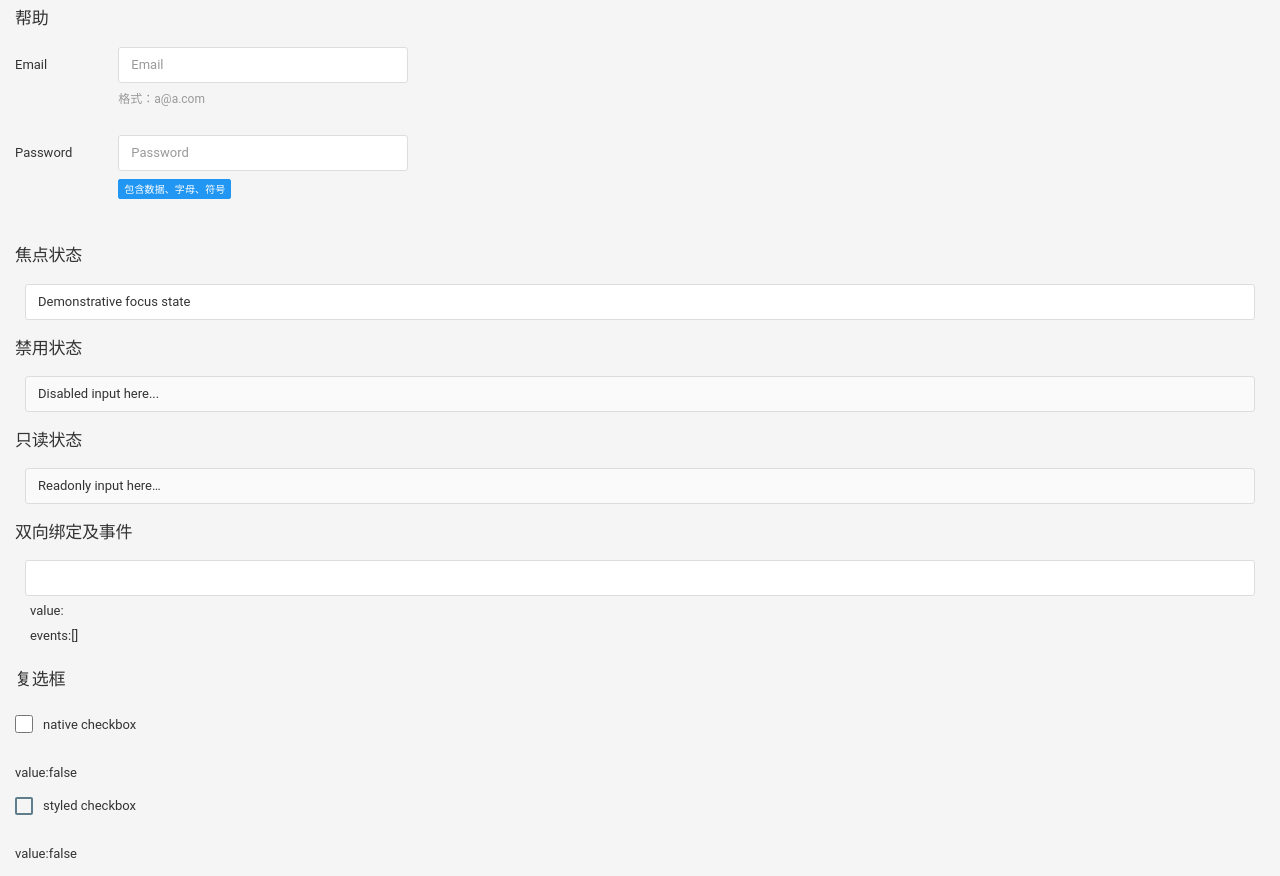
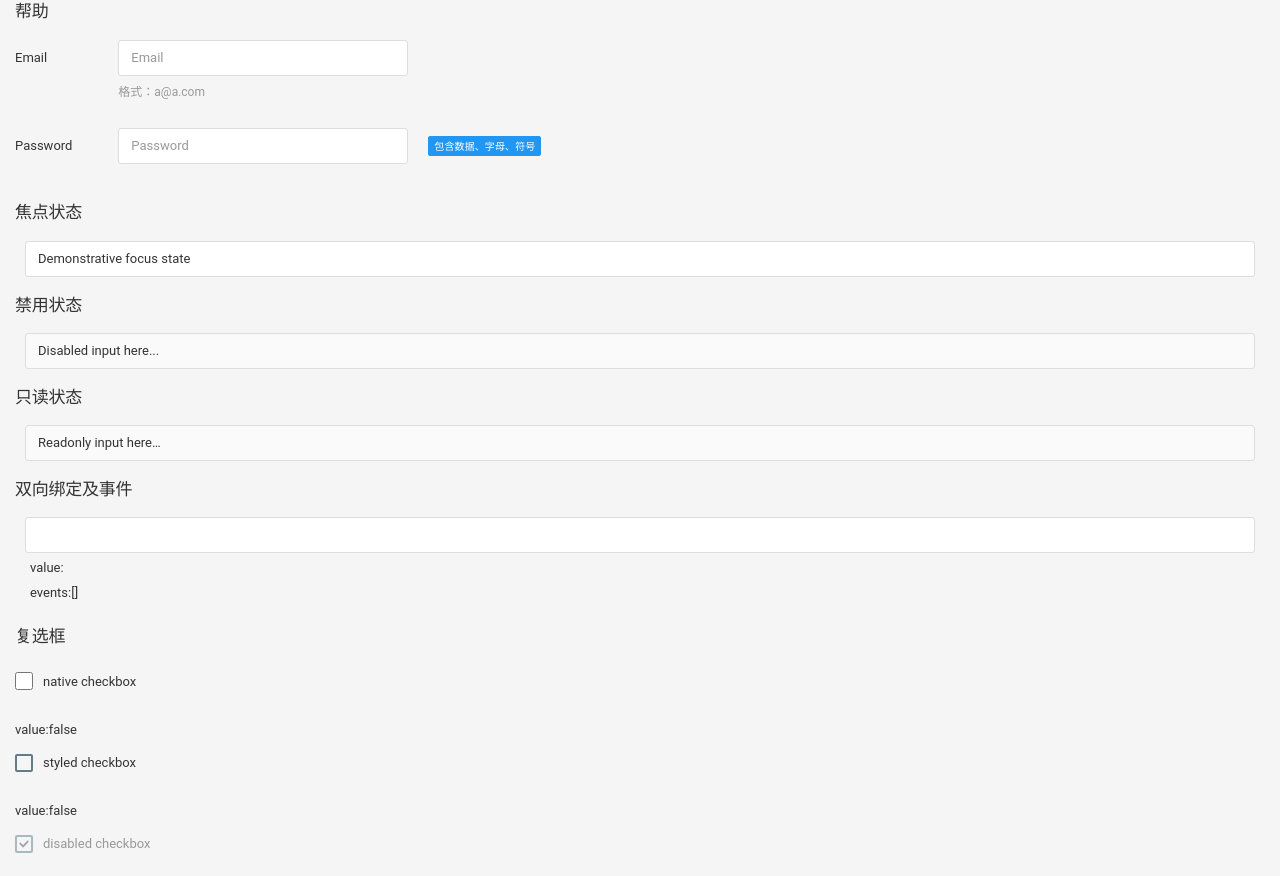
Before and after one commit to tk103331/Yonggle-UI, a Vue app: page / in a window 1280 px wide. Shown: the part 2248-3124 px from the top of the page. Built offline with nearby package versions, Linux system fonts and the light colour scheme; a web font is replaced by a local one.

Commit message:
input-help

```diff
--- a/src/components/form/form-group.vue
+++ b/src/components/form/form-group.vue
@@ -3,12 +3,12 @@
     <label :class="labelClass">{{label}}</label>
     <div v-if="controlClass != ''" :class="controlClass">
       <slot></slot>
-      <yg-input-help v-if="$slots.help && helpInline" inline>
+      <yg-input-help v-if="$slots.help && !helpInline">
         <slot name="help"></slot>
       </yg-input-help>
     </div>
     <slot v-else></slot>
-    <yg-input-help v-if="controlClass == '' || $slots.help && !helpInline" :inline="helpInline">
+    <yg-input-help v-if="$slots.help && (controlClass == '' || helpInline)" :inline="helpInline">
       <slot name="help"></slot>
     </yg-input-help>
   </div>
@@ -39,8 +39,8 @@ export default {
       default: false
     },
     helpAlign: {
-      type: Boolean,
-      default: "",
+      type: String,
+      default: "left",
       validator: validators.oneOf(["left", "center", "right"])
     }
   },
--- a/src/components/input/input-help.vue
+++ b/src/components/input/input-help.vue
@@ -11,7 +11,7 @@ export default {
   props: {
     align: {
       type: String,
-      default: "",
+      default: "left",
       validator: validators.oneOf(["left", "center", "right"])
     },
     inline: {
--- a/src/components/input/input.vue
+++ b/src/components/input/input.vue
@@ -1,6 +1,6 @@
 <template>
   <input
-    class="form-control"
+    :class="{'form-control':true,'input-rounded':rounded}"
     :style="inputStyle"
     :placeholder="placeholder"
     :type="nativeType"
@@ -27,6 +27,10 @@ export default {
       default: false
     },
     readonly: {
+      type: Boolean,
+      default: false
+    },
+    rounded: {
       type: Boolean,
       default: false
     }
--- a/src/views/Test.vue
+++ b/src/views/Test.vue
@@ -166,7 +166,9 @@
         </yg-form-group>
         <yg-form-group label="Password" label-width="md-2" control-width="md-6" help-inline>
           <yg-input native-type="password" placeholder="Password"></yg-input>
-          <span slot="help" class="label label-block label-primary text-left">包含数据、字母、符号</span>
+          <template slot="help">
+            <span class="label label-block label-primary text-left">包含数据、字母、符号</span>
+          </template>
         </yg-form-group>
       </yg-form>
     </yg-row>
```
